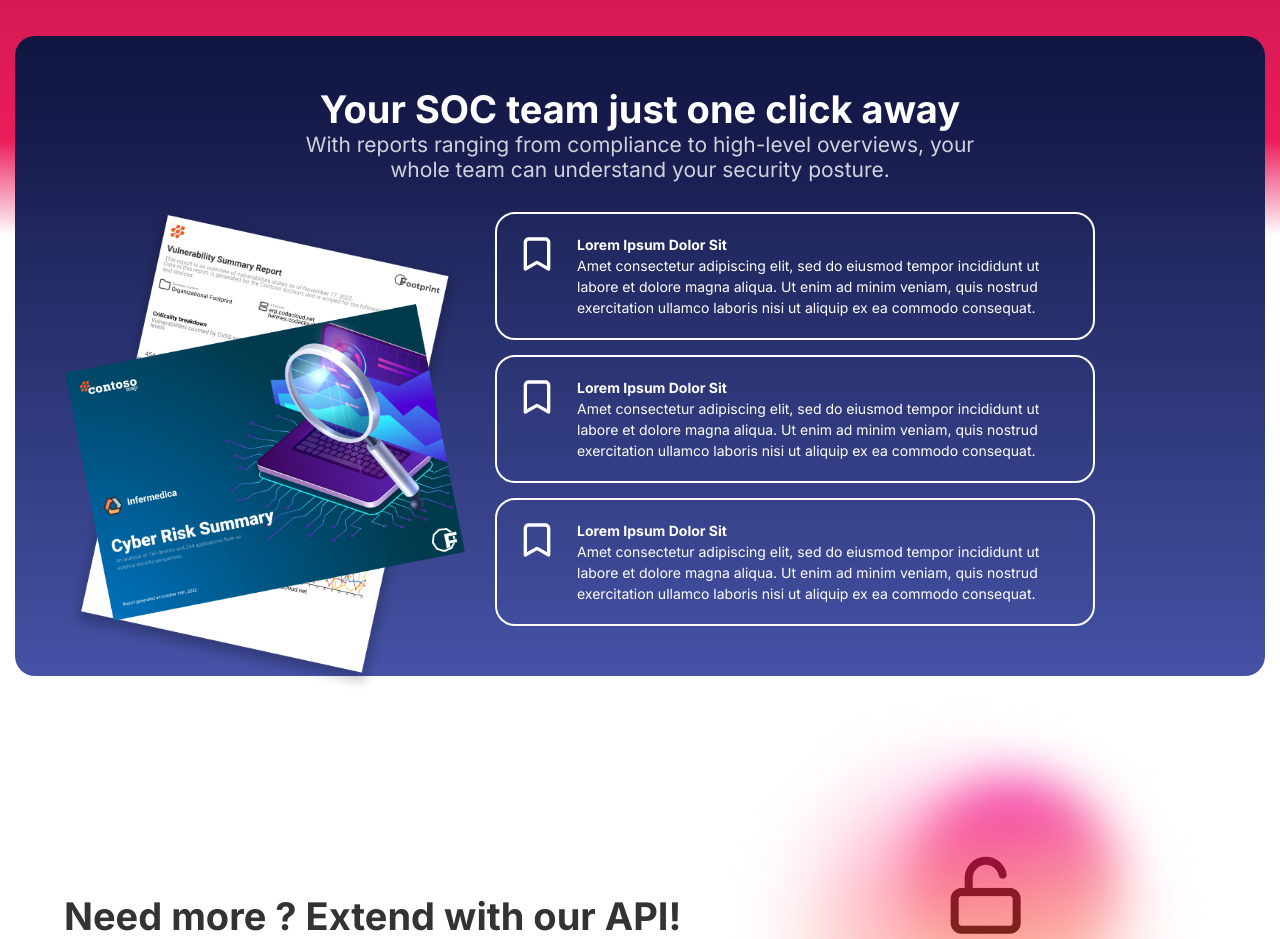
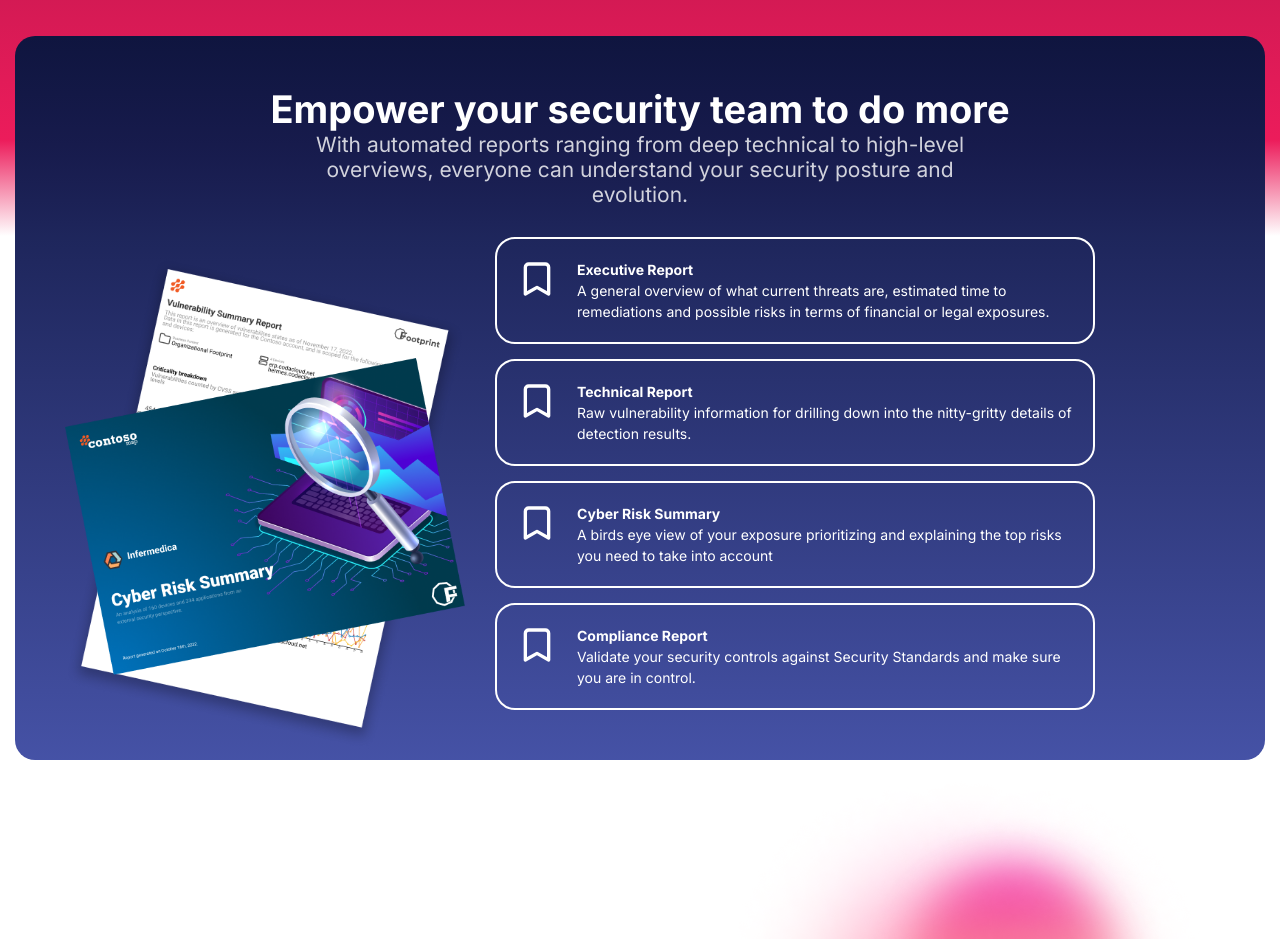
Before and after one commit to codaintelligenceUS/codaintelligence-website, a React (Vite) app: page / in a window 1280 px wide. Shown: the part 2300-3239 px from the top of the page. Built offline with nearby package versions, Linux system fonts and the light colour scheme.

Commit message:
task: Update homepage texts

```diff
--- a/src/sections/API/API.tsx
+++ b/src/sections/API/API.tsx
@@ -9,8 +9,8 @@ export function API() {
       <Title
         isDark
         isLeftAligned
-        title="Need more ? Extend with our API!"
-        subtitle="Footprint provides an extensive REST API and SDKs for the most popular languages!"
+        title="Already struggling with a complex stack and operational fatigue ?"
+        subtitle="Footprint provides an extensive REST API and SDKs for the most popular languages, so the possibilities are endless to integrate our data in your existing processes!"
       />
       <img src={Lock} alt="lock" />
     </section>
--- a/src/sections/BookDemo/BookDemo.tsx
+++ b/src/sections/BookDemo/BookDemo.tsx
@@ -5,8 +5,8 @@ export function BookDemo() {
   return (
     <section className={styles.container}>
       <Title
-        title="Why don’t you take it for a spin ?"
-        subtitle="Book a demo with us by using the button below"
+        title="Let us show you the power of Footprint."
+        subtitle="Book a demo with us by using the button below."
       />
       <DemoButton isLarge />
     </section>
--- a/src/sections/SOC/SOC.tsx
+++ b/src/sections/SOC/SOC.tsx
@@ -3,19 +3,43 @@ import styles from "./SOC.module.css";
 import SummaryReport from "./SummaryPDF.png";
 import CyberReport from "./CyberRiskReport.png";
 import { Bookmark } from "lucide-react";
+
 export function SOC() {
+  const reports = [
+    {
+      icon: <Bookmark />,
+      title: "Executive Report",
+      text: "A general overview of what current threats are, estimated time to remediations and possible risks in terms of financial or legal exposures.",
+    },
+    {
+      icon: <Bookmark />,
+      title: "Technical Report",
+      text: "Raw vulnerability information for drilling down into the nitty-gritty details of detection results.",
+    },
+    {
+      icon: <Bookmark />,
+      title: "Cyber Risk Summary",
+      text: "A birds eye view of your exposure prioritizing and explaining  the top risks you need to take into account",
+    },
+    {
+      icon: <Bookmark />,
+      title: "Compliance Report",
+      text: "Validate your security controls against Security Standards and make sure you are in control.",
+    },
+  ];
+
   return (
     <section className={styles.container}>
       <Title
-        title="Your SOC team just one click away"
-        subtitle="With reports ranging from compliance to high-level overviews, your whole team can understand your security posture."
+        title="Empower your security team to do more"
+        subtitle="With automated reports ranging from deep technical to high-level overviews, everyone can understand your security posture and evolution."
       />
       <div className={styles.content}>
         <Reports />
         <div className={styles.reportBoxes}>
-          <ReportInfoBox />
-          <ReportInfoBox />
-          <ReportInfoBox />
+          {reports.map((report) => (
+            <ReportInfoBox {...report} />
+          ))}
         </div>
       </div>
     </section>
@@ -31,17 +55,17 @@ function Reports() {
   );
 }
 
-function ReportInfoBox() {
+function ReportInfoBox(props: {
+  icon: JSX.Element;
+  title: string;
+  text: string;
+}) {
   return (
     <div className={styles.reportInfo}>
-      <Bookmark />
+      {props.icon}
       <div className={styles.reportInfoText}>
-        <h1>Lorem Ipsum Dolor Sit</h1>
-        <p>
-          Amet consectetur adipiscing elit, sed do eiusmod tempor incididunt ut
-          labore et dolore magna aliqua. Ut enim ad minim veniam, quis nostrud
-          exercitation ullamco laboris nisi ut aliquip ex ea commodo consequat.
-        </p>
+        <h1>{props.title}</h1>
+        <p>{props.text}</p>
       </div>
     </div>
   );
```
